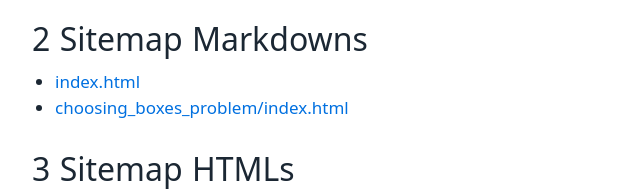
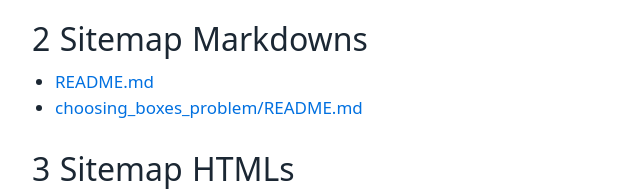
Before and after one commit to klezm/QuantumAnnealingPlayground, a plain HTML site: page index.html in a window 1280 px wide. Shown: the part 410-606 px from the top of the page, 20-660 px from the left. Drawn offline with Linux system fonts and the light colour scheme.

Commit message:
Deploying to gh-pages from @ klezm/QuantumAnnealingPlayground@8090e7a2798d70fa058b05090d8b558e93b77f21 🚀

```diff
--- a/index.html
+++ b/index.html
@@ -40,8 +40,8 @@
 </ul>
 <h1 data-number="2" id="sitemap-markdowns"><span class="header-section-number">2</span> Sitemap Markdowns</h1>
 <ul>
-<li><a href=".">index.html</a></li>
-<li><a href="choosing_boxes_problem">choosing_boxes_problem/index.html</a></li>
+<li><a href="index.html">README.md</a></li>
+<li><a href="choosing_boxes_problem/index.html">choosing_boxes_problem/README.md</a></li>
 </ul>
 <h1 data-number="3" id="sitemap-htmls"><span class="header-section-number">3</span> Sitemap HTMLs</h1>
 <ul>
```
Also changed, not shown: choosing_boxes_problem/index.html (+1 -1 lines).
